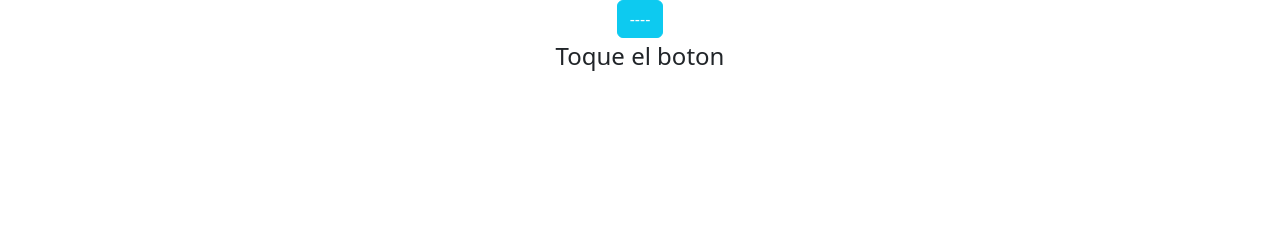
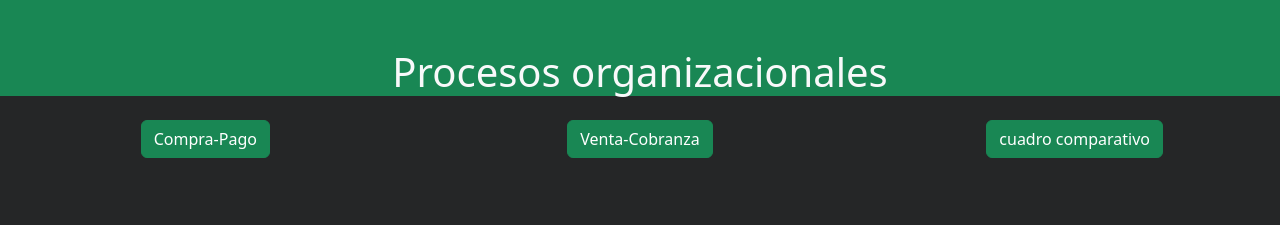
Before and after one commit to Gumm1014/bookish-chainsaw, a plain HTML site: page index.html in a window 1280 px wide. Drawn offline with nearby package versions, Linux system fonts and the light colour scheme.

Commit message:
correcciones

```diff
--- a/index.html
+++ b/index.html
@@ -12,11 +12,13 @@
     <title>Actividad 3</title>
 
     <style>
+        body {
+
+            background-color: #252627;
+        }
+
         #boton {
             color: white;
-        }
-        #parrafo {
-            font-size: 24px;
         }
     </style>
 </head>
@@ -24,10 +26,38 @@
 <body>
 
 
-    <div class="text-center">
-        <button id="boton" onclick="mostrar()" class="btn btn-info">----</button>
-        <p id="parrafo">Toque el boton</p>
+    <header class="bg-success">
+        <h1 class="text-center text-light  pt-5 mb-4"> Procesos organizacionales</h1>
+
+    </header>
+
+
+
+
+
+    <main>
+        <section>
+
+            <div class="text-center row">
+
+                <div class="col-12 col-md-4 col-lg-4 mb-3">
+                    <button id="boton" onclick="mostrar_pasos_compra()" class="btn btn-success">Compra-Pago</button>
                 </div>
+
+                <div class="col-12 col-md-4 col-lg-4 mb-3">
+                    <button id="boton_venta_cobranza" onclick="mostrar_pasos_venta()" class="btn btn-success ">Venta-Cobranza</button>
+                </div>
+
+                <div class="col-12 col-md-4 col-lg-4 mb-3">
+                    <button id="boton_comparativo" onclick="mostrar_cuadro_comparativo()" class="btn btn-success ">cuadro comparativo</button>
+                </div>
+
+
+
+
+            </div>
+
+
 
 
 
@@ -36,21 +66,8 @@
 
 
 
-    </div>
-
-</body>
-<script>
-
-    function mostrar() {
-        let parrafo = document.getElementById("parrafo");
-        parrafo.remove();
-
-        let caja = document.getElementById("caja");
-        caja.innerHTML = `
-        <h1 class="text-center mb-4" > Ciclos Compra - Pago y Venta - Cobranza</h1>
-
                 <div class="row">
-            <div class="col-md-6">
+                    <div id="compra" class="col-md-6 d-none">
                         <div class="card shadow-sm mb-4">
                             <div class="card-header bg-primary text-white">
                                 Pasos del Ciclo Compra-Pago
@@ -71,7 +88,7 @@
                         </div>
                     </div>
 
-            <div class="col-md-6">
+                    <div id="venta" class="col-md-6 d-none">
                         <div class="card shadow-sm mb-4">
                             <div class="card-header bg-success text-white">
                                 Pasos del Ciclo Venta-Cobranza
@@ -92,7 +109,7 @@
                     </div>
                 </div>
 
-        <div class="card shadow-sm">
+                <div id="cuadro_comparativo" class="card shadow-sm d-none">
                     <div class="card-header bg-dark text-white">
                         Cuadro Comparativo
                     </div>
@@ -153,11 +170,34 @@
                     </div>
                 </div>
 
-        `;
+
+            </div>
+        </section>
+    </main>
+
+
+
+
+</body>
+<script>
+
+    function mostrar_pasos_compra() {
+
+        let compra = document.getElementById("compra");
+        compra.classList.toggle("d-none");
+
     }
 
 
+    function mostrar_pasos_venta() {
+        let venta = document.getElementById("venta");
+        venta.classList.toggle("d-none");
+    }
 
+    function mostrar_cuadro_comparativo() {
+        let cuadro = document.getElementById("cuadro_comparativo");
+        cuadro.classList.toggle("d-none");
+    }
 
 
 
```
Lines whose indentation alone changed are shown as unchanged.
